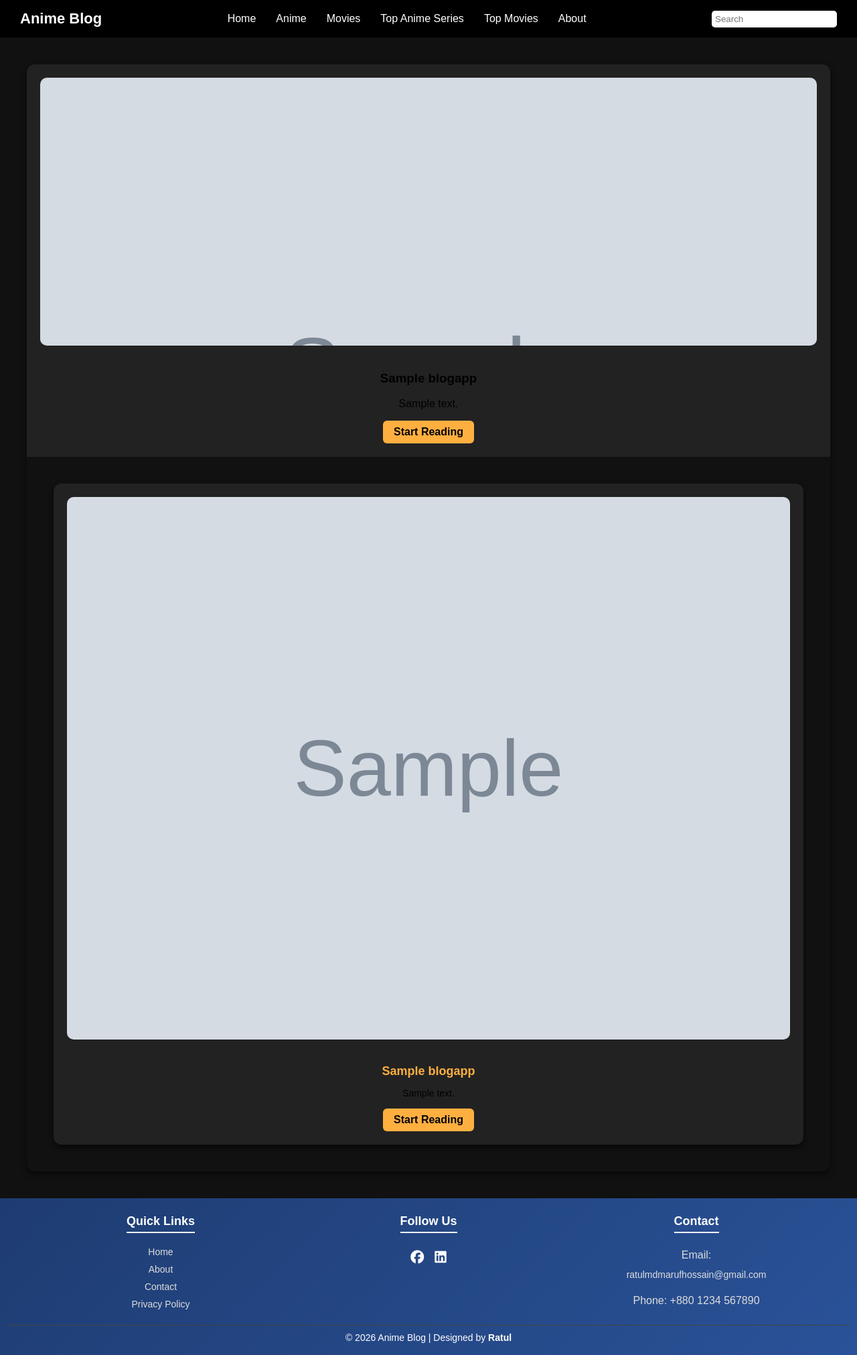
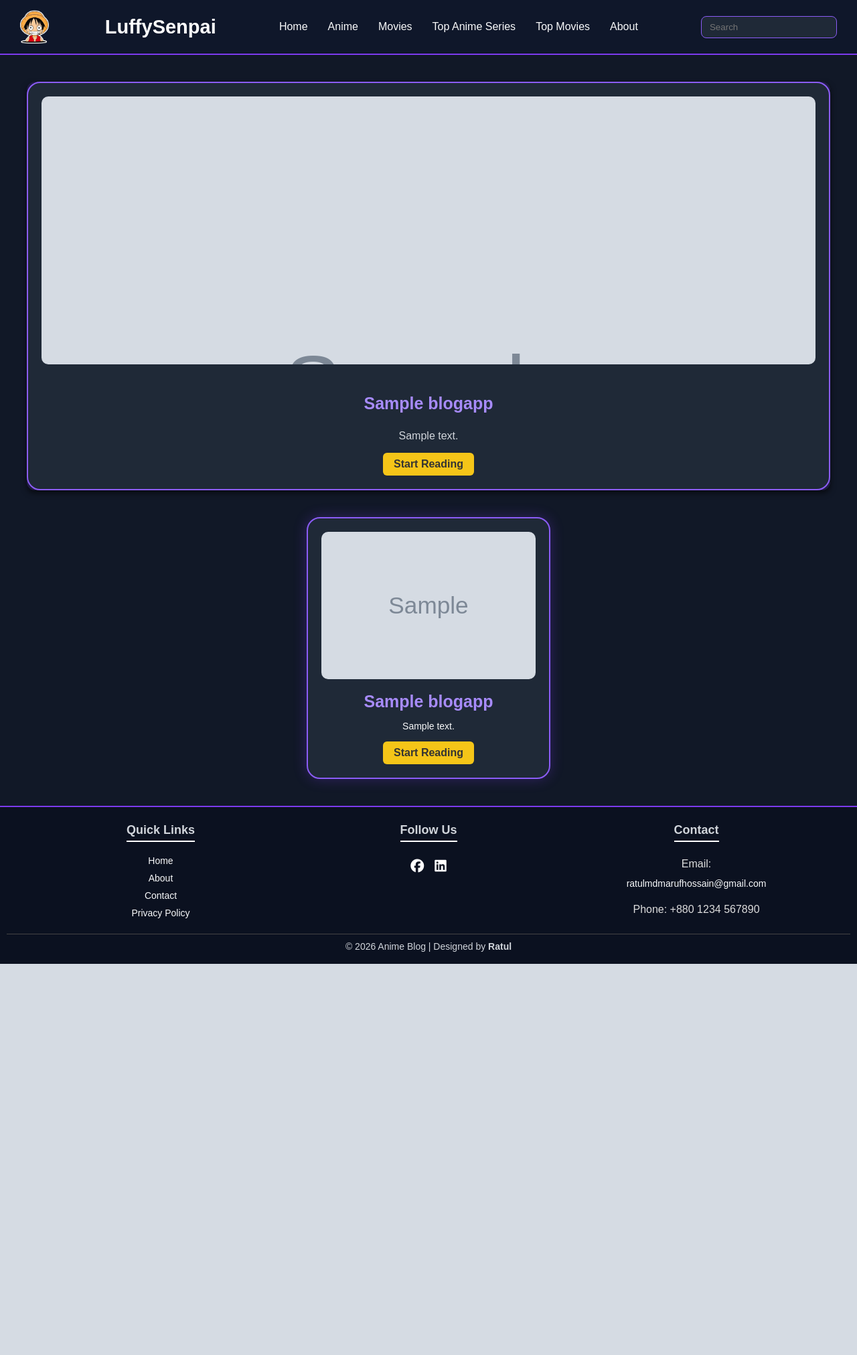
Before and after one commit to Ratulcoder13/django-anime-blog, a Django app: page / in a window 1280 px wide. Shown: the whole page at 67% size. After the commit the page ends 1439 px from the top, so only its background shows below. Run offline with Django 5.2, Linux system fonts and the light colour scheme; tables that the repository leaves empty hold one stand-in row (values such as "Sample post"); grey boxes marked "Sample" are stand-in pictures.

Commit message:
fixed logo alignment and updated other navbar css styles

```diff
--- a/app/static/css/style.css
+++ b/app/static/css/style.css
@@ -4,8 +4,10 @@ body {
     min-height: 100vh;
     margin: 0;
     font-family: Arial, sans-serif;
-    background-color: #111;
+    background: #111827;
+    color: #F9FAFB;
 }
+
 
 main {
     flex: 1;
@@ -14,17 +16,54 @@ main {
 /* Navbar */
 
 .navbar {
-    background-color: #000;
+    background-color: #0f172a;
     padding: 15px 30px;
     display: flex;
     justify-content: space-between;
     align-items: center;
+    border-bottom: 2px solid #7C3AED;
+}
+
+/* লোগোর লিঙ্কের পজিশন ঠিক করার জন্য */
+.my-logo-link {
+    display: inline-block;
+    vertical-align: middle;
+    margin-right: 5px;
+
+}
+
+/* লোগো ইমেজের পারফেক্ট সাইজ */
+.my-custom-logo {
+    height: 50px !important;
+    width: auto !important;
+    display: block;
+
 }
 
 .logo {
-    color: white;
-    font-size: 22px;
+    color:#FFFFFF;
+    font-size: 29px;
     font-weight: bold;
+    display: inline-block;
+   vertical-align: middle;
+    margin-left: 0;
+}
+
+
+@media screen (max-width:575.98){
+    .my-custom-logo{
+        display: none;
+    }
+    .my-logo-link {
+        float: none;
+        margin-right: 0;
+    }
+    .logo {
+        display: block;
+        text-align: center;
+        width: 100%;
+        margin: 0 auto;
+    }
 }
 
 .navbar ul {
@@ -39,20 +78,30 @@ main {
 }
 
 .navbar ul li a {
-    color: white;
+    color: #F9FAFB;
     text-decoration: none;
     transition: 0.3s;
 }
 
 .navbar ul li a:hover {
-    color: #ffaf40;
+    color: #A78BFA;
 }
 
+.navbar ul li a.active {
+    color: #A78BFA;
+    border-bottom: 2px solid #7C3AED;
+}
+
+
 .search-box input {
-    padding: 5px;
-    border-radius: 5px;
-    border: none;
+    background: #1F2937;
+    color: white;
+    border: 1px solid #8B5CF6;
+    padding: 8px 12px;
+    border-radius: 8px;
+
 }
+
 
 /* Banner */
 .carousel {
@@ -73,7 +123,20 @@ main {
     box-sizing: border-box;
     padding: 20px;
     text-align: center;
-    background-color: #222;
+    background: #1F2937;
+    border: 2px solid #8B5CF6;
+    border-radius: 20px;
+    box-shadow:  0 0 20px rgb(124,58,237,0.4);
+}
+
+.carousel-item h3 {
+    color: #A78BFA;
+    font-size: 25px;
+
+}
+
+.carousel-item p {
+    color: #D1D5DB;
 }
 
 .carousel-item img {
@@ -86,8 +149,8 @@ main {
 }
 
 .btn {
-    background-color: #ffaf40;
-    color: black;
+    background:#7C3AED;
+    color:white;
     padding: 8px 16px;
     border: none;
     border-radius: 6px;
@@ -125,23 +191,24 @@ main {
 
 .promo-container {
     display: flex;
-    justify-content: space-around;
-    gap: 20px;
-    margin: 40px;
     flex-wrap: wrap;
-    /* ছোট স্ক্রিনে wrap করবে */
-
+    justify-content: center;
+    gap: 25px;
+    margin: 40px auto;
+    max-width: 1200px;
 }
 
 .promo-card {
-    background-color: #222;
-    border-radius: 12px;
+    background: #1F2937;
+    border: 2px solid #8B5CF6;
+    border-radius: 20px;
+    box-shadow:  0 0 20px rgb(124,58,237,0.3);
     padding: 20px;
-    flex: 1;
-    min-width: 250px;
+    flex: 1 1 300px;
+    width: 100%;
+    max-width: 320px;
     /* card এর minimum width */
     text-align: center;
-    box-shadow: 0 4px 8px rgba(0, 0, 0, 0.6);
     transition: transform 0.3s;
 
 }
@@ -152,14 +219,19 @@ main {
 
 .promo-card img {
     width: 100%;
+    max-height: 220px;
+    height: auto;
+    object-fit: cover;
     border-radius: 10px;
     margin-bottom: 15px;
 }
 
 .promo-card h3 {
-    font-size: 18px;
+
+    color: #A78BFA;
+    font-size: 25px;
     margin-bottom: 10px;
-    color: #ffaf40;
+    margin-top: auto;
 }
 
 .promo-card p {
@@ -168,17 +240,18 @@ main {
 }
 
 .btn {
-    background-color: #ffaf40;
-    color: black;
+    background-color: #f5c518;
+    color: #333333;
     padding: 8px 16px;
     border: none;
     border-radius: 6px;
     cursor: pointer;
     font-weight: bold;
+    transition: transform 0.3s;
 }
 
 .btn:hover {
-    background-color: #ff8800;
+    transform: scale(1.05);
 }
 
 /*  chapter for next page */
@@ -490,8 +578,9 @@ main {
    ========================================== */
 
 footer {
-    background: linear-gradient(135deg, #1e3c72, #2a5298);
-    color: white;
+    background:#0B1120;
+    border-top:  2px solid #7C3AED;
+    color:#D1D5DB;
     padding: 18px 10px;
     text-align: center;
 }
@@ -537,7 +626,7 @@ footer {
 }
 
 .footer-section a {
-    color: #ddd;
+    color:#F9FAFB;
     text-decoration: none;
     display: block;
     /* কুইক লিংকগুলোর জন্য */
--- a/app/templates/Anime.html
+++ b/app/templates/Anime.html
@@ -3,7 +3,7 @@
 
  <!-- Banner Section -->
 <div class="carousel">
-   <div class="carousel-track">
+  <div class="carousel-track">
     {% for post in sliders %}
     <div class="carousel-item">
       <img src="{{ post.image.url }}" alt="One">
@@ -14,6 +14,7 @@
 
     </div>
     {% endfor %}
+  </div>
 </div>
 
     <!---content-->
--- a/app/templates/about.html
+++ b/app/templates/about.html
@@ -11,7 +11,7 @@
     <div class="hero-img">
       <img src="{% static 'images/ratul.jpg' %}" alt="Ratul">
     </div>
-  </section>
+
 
   <section class="skills">
     <h2>Expertise In</h2>
@@ -23,5 +23,5 @@
       <div>SQL</div>
     </div>
   </section>
-
+</section>
  {% endblock %}
--- a/app/templates/layout.html
+++ b/app/templates/layout.html
@@ -14,7 +14,13 @@
   <main>
 
     <div class="navbar">
-        <div class="logo">Anime Blog</div>
+      <a class="my-logo-link" href="/">
+          <img src="{% static 'images/ab.jpg' %}" alt="Anime Blog" class="my-custom-logo">
+      </a>
+
+      <div class="logo">LuffySenpai</div>
+
+
         <ul>
             <li><a href="{% url 'home' %}">Home</a></li>
 
--- a/app/templates/post_detail.html
+++ b/app/templates/post_detail.html
@@ -27,7 +27,7 @@
 
     <div class="chapters">
         {% for ch in previous_chapters %}
-            <a href="{% url 'post_detail' ch.slug %}">
+            <a href="{% url 'post_detail' ch.id %}">
             <div class="chapter">
                 {% if ch.image %}
                     <img src="{{ ch.image.url }}" alt="{{ ch.title }}">
--- a/app/views.py
+++ b/app/views.py
@@ -20,11 +20,11 @@ def home(request):
 
 
 
-def post_detail(request,slug):
+def post_detail(request,id):
 
       # ডাটাবেস থেকে নির্দিষ্ট আইডির পোস্টটি তুলে আনা হচ্ছে
 
-    current_post = get_object_or_404(BlogApp, slug=slug)
+    current_post = get_object_or_404(BlogApp, id=id)
 
 
     # ২. টাইটেল থেকে সিরিজ বা নাম আলাদা করার একদম সেফ লজিক
@@ -56,7 +56,7 @@ def post_detail(request,slug):
         previous_chapters = BlogApp.objects.filter(
             category=current_post.category,
             status="Published"
-        ).exclude(slug=slug).order_by('-pk')[:2]
+        ).exclude(id=id).order_by('-pk')[:2]
 
     context = {
         'post': current_post,
--- a/myapp/urls.py
+++ b/myapp/urls.py
@@ -27,7 +27,7 @@ urlpatterns = [
 
     # main different page air jonno
 
-    path('post/<slug:slug>/',views.post_detail,name="post_detail"),
+    path('post/<int:id>/',views.post_detail,name="post_detail"),
 
     # url dia catagory name catch kora hobo like Anime,Movies
     path('category/<str:cat_name>/',views.category_view,name="category_page"),
```
Also changed, not shown: other parts of app/static/css/style.css (+88 -24 lines), app/static/images/1111.jpg (added), app/static/images/123.jpg (added), app/static/images/444.png (added), app/static/images/ab.jpg (added), app/static/images/joy.jpg (added), blog_images/MV5BOGI0NTQxNWEtMzdhNC00ZTFlLTgzNDctMTZlYzkwMjk2NTU2XkEyXkFqcGc._V1_.jpg (added), blog_images/how-to-draw-naruto-featured-image-1200.png (added), blog_images/image-w1280.jpg (added), blog_images/images_1.jpg (added), blog_images/reze-and-denji-from-chainsaw-man_-the-movie-reze-arc.avif (added), top_movies/images_2.jpg (added).
